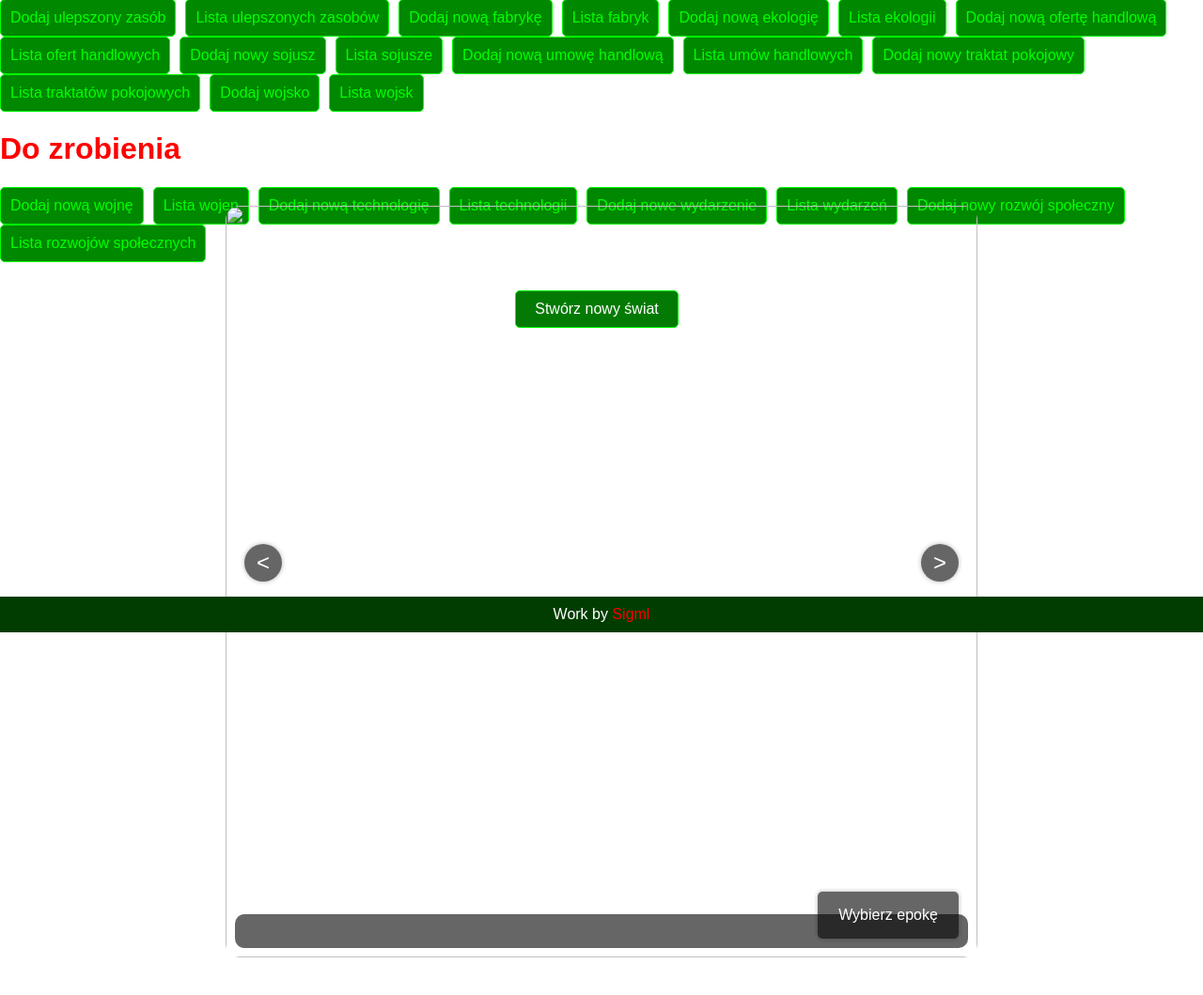
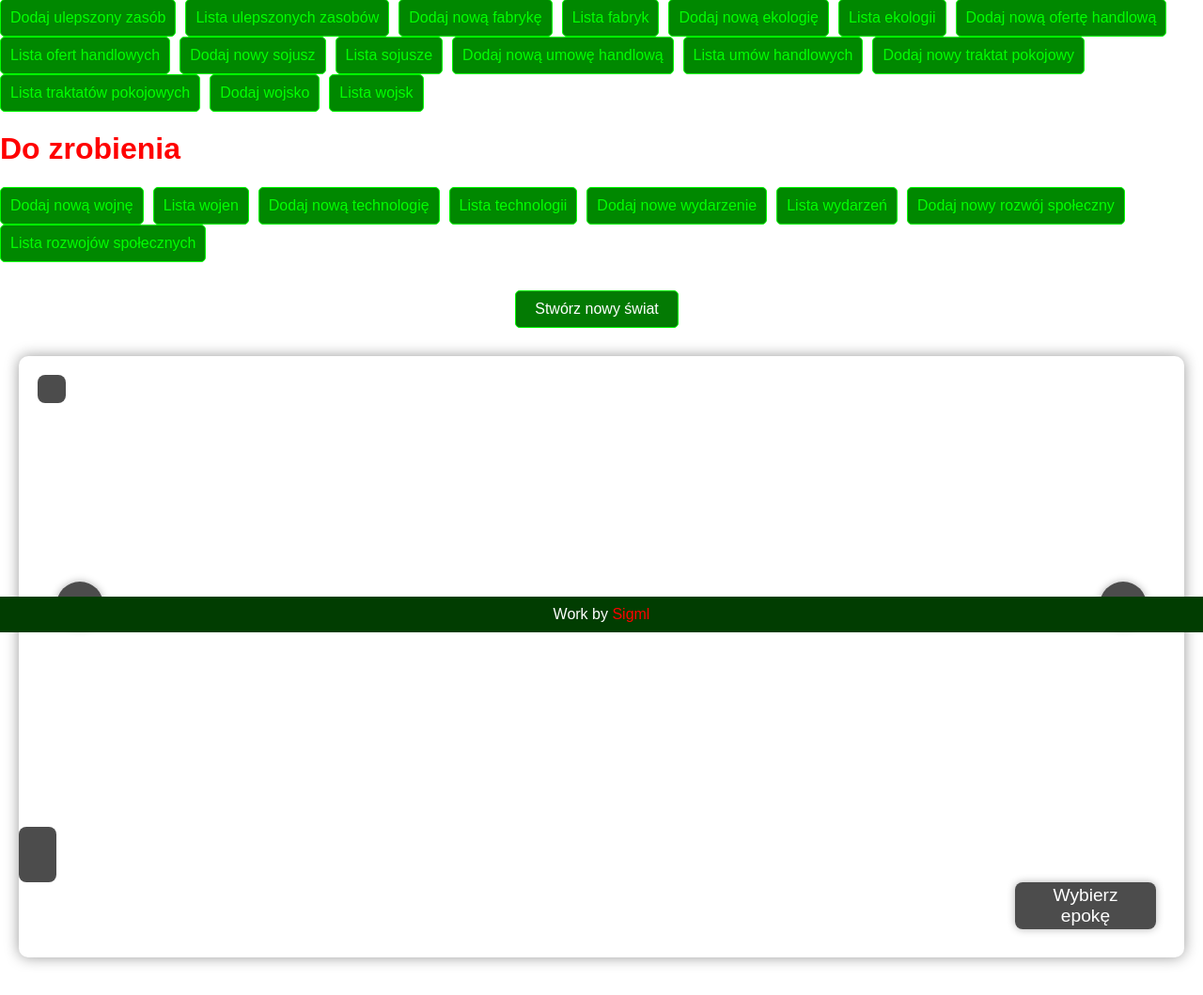
Before and after one commit to Sigml/Kindom, a Django app: page /game/create_new_world/ in a window 1280 px wide. Shown: the part 127-1186 px from the top of the page at 94% size. After the commit the page ends 1155 px from the top, so only its background shows below. Run offline with Django 5.2, Linux system fonts and the light colour scheme; the visitor is signed in with stand-in values (Sample User, id 1); data that the repository does not hold is empty.

Commit message:
update new_world.html

```diff
--- a/game/templates/new_world.html
+++ b/game/templates/new_world.html
@@ -1,9 +1,20 @@
 {% extends 'base.html' %}
 {% block content %}
 <div class="container country-view">
-    <div class="country-details">
-        <img id="country-image" src="" alt="">
+    <div class="country-details" id="country-details">
         <div class="card-header" id="country-name"></div>
+        <select id="country-select" style="display:none;">
+            {% for country in all_countries %}
+            <option value="{{ country.id }}"
+                data-country-name="{{ country.name }}"
+                data-country-capital="{{ country.capital }}"
+                data-country-population="{{ country.population }}"
+                data-country-income="{{ country.income }}"
+                data-country-image="{% if country.image %}{{ country.image.url }}{% else %}None{% endif %}">
+                {{ country.name }}
+            </option>
+            {% endfor %}
+        </select>
         <div class="card-body">
             <p id="country-capital"></p>
             <p id="country-population"></p>
@@ -35,32 +78,7 @@
             </select>
             <button type="submit" class="btn">Rozpocznij grę</button>
         </form>
-
-            <div id="epoch-image-container">
-                <img id="epoch-image" src="" alt="Epoch Image">
-                <div id="epoch-image-error" class="error" style="display: none;">
-                    Brak dostępnego obrazu
-                </div>
-            </div>
-
-            <div id="epoch-info">
-                <h3 id="epoch-name"></h3>
-                <p id="epoch-dates"></p>
     </div>
 </div>
 </div>
-
-    <script id="countries-data" type="application/json">
-        [
-            {% for country in all_countries %}
-            {
-                "name": "{{ country.name|escapejs }}",
-                "image": "{{ country.image.url|escapejs }}",
-                "capital": "{{ country.capital|escapejs }}",
-                "population": "{{ country.population|escapejs }}",
-                "income": "{{ country.income|escapejs }}"
-            }{% if not forloop.last %},{% endif %}
-            {% endfor %}
-        ]
-    </script>
 {% endblock %}
--- a/static/css/style.css
+++ b/static/css/style.css
@@ -380,112 +380,67 @@ a:hover {
 }
 
 .country-view {
-    margin-top: 20px;
-    display: flex;
-    justify-content: center;
-    align-items: center;
-    min-height: 80vh;
     position: relative;
+    height: 80vh;
 }
 
-.country-details {
+.country-details, .epoch-selector {
     position: relative;
     width: 100%;
-    max-width: 800px;
-    height: 800px;
-    border-radius: 15px;
+    height: 100%;
+    background-size: cover;
+    background-position: center;
+    color: #fff;
+    border-radius: 10px;
     overflow: hidden;
+    box-shadow: 0 0 15px rgba(0, 0, 0, 0.4);
 }
 
-.country-details img {
+.card-header {
     position: absolute;
-    top: 0;
-    left: 0;
-    width: 100%;
-    height: 100%;
-    object-fit: cover;
-    z-index: -1;
+    top: 20px;
+    left: 20px;
+    font-size: 2.5rem;
+    font-weight: bold;
+    background-color: rgba(0, 0, 0, 0.7);
+    padding: 15px;
+    border-radius: 8px;
 }
 
-.country-details .card-header {
+.card-body {
     position: absolute;
-    top: 10px;
-    left: 10px;
-    color: #fff;
-    font-size: 24px;
-    font-weight: bold;
-    z-index: 1;
+    bottom: 80px;
+    background-color: rgba(0, 0, 0, 0.7);
+    padding: 20px;
+    border-radius: 8px;
+    font-size: 1.2rem;
 }
 
-.country-details .card-body  {
+.card-footer, .epoch-footer {
     position: absolute;
-    bottom: 10px;
-    left: 10px;
-    right: 10px;
-    color: #fff;
-    text-align: left;
-    background-color: rgba(0, 0, 0, 0.6);
-    border-radius: 10px;
-    padding: 10px;
-    box-sizing: border-box;
-}
-
-.country-details  {
-    position: absolute;
-    bottom: 20px;
-    left: 50%;
-    transform: translateX(-50%);
-    background-color: transparent;
-    display: flex;
-    justify-content: space-between;
-    width: 100%;
-    padding: 10px;
-    box-sizing: border-box;
-}
-
-.country-details .btn {
-    background-color: rgba(0, 0, 0, 0.6);
-    border: none;
-    border-radius: 50%;
-    width: 40px;
-    height: 40px;
-    display: flex;
-    justify-content: center;
-    align-items: center;
-    cursor: pointer;
-    box-shadow: 0 0 5px rgba(0, 0, 0, 0.3);
-}
-
-.country-details .btn:hover {
-    background-color: #000000;
-}
-
-.card-footer {
-    position: absolute;
-    bottom: 400px;
+    bottom: 350px;
     left: 50%;
     transform: translateX(-50%);
     display: flex;
     justify-content: space-between;
     width: 100%;
-    padding: 0 20px;
+    padding: 0 40px;
     box-sizing: border-box;
-    z-index: 1;
 }
 
 .btn {
-    background-color: rgba(0, 0, 0, 0.6);
+    background-color: rgba(0, 0, 0, 0.7);
     border: none;
     border-radius: 50%;
-    width: 40px;
-    height: 40px;
+    width: 50px;
+    height: 50px;
     display: flex;
     justify-content: center;
     align-items: center;
     cursor: pointer;
-    box-shadow: 0 0 5px rgba(0, 0, 0, 0.3);
+    box-shadow: 0 0 8px rgba(0, 0, 0, 0.3);
     color: #fff;
-    font-size: 24px;
+    font-size: 30px;
 }
 
 #prev-btn::before {
@@ -498,20 +453,20 @@ a:hover {
 
 .choose-epoch {
     position: absolute;
-    bottom: 20px;
-    right: 20px;
+    bottom: 30px;
+    right: 30px;
     z-index: 1;
 }
 
 #choose-epoch-btn {
-    background-color: rgba(0, 0, 0, 0.6);
+    background-color: rgba(0, 0, 0, 0.7);
     border: none;
-    border-radius: 5px;
-    padding: 10px 20px;
+    border-radius: 8px;
+    padding: 15px 25px;
     color: #fff;
-    font-size: 1rem;
+    font-size: 1.2rem;
     cursor: pointer;
-    box-shadow: 0 0 5px rgba(0, 0, 0, 0.3);
+    box-shadow: 0 0 8px rgba(0, 0, 0, 0.3);
     text-align: center;
     width: 150px;
     height: 50px;
```
Also changed, not shown: other parts of game/templates/new_world.html (+34 -2 lines), other parts of static/css/style.css (+10 -32 lines), static/js/script.js (+107 -83 lines), game/views.py (line endings or trailing spaces), media/age_image/sredniowiecze-prezentacja.jpeg (added). Lines whose indentation alone changed are shown as unchanged.
